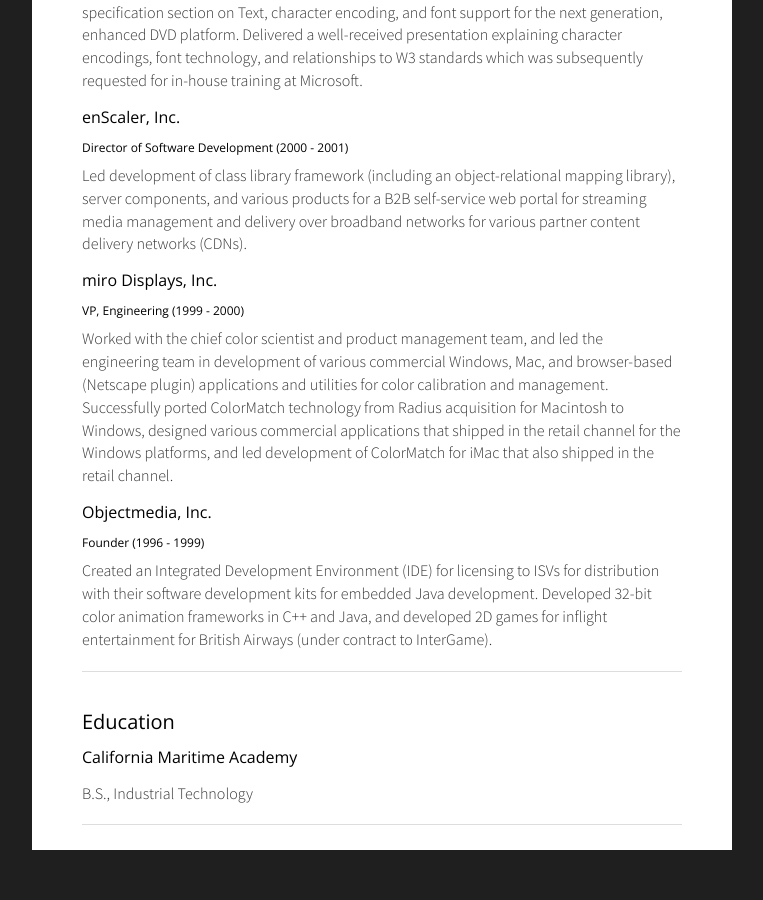
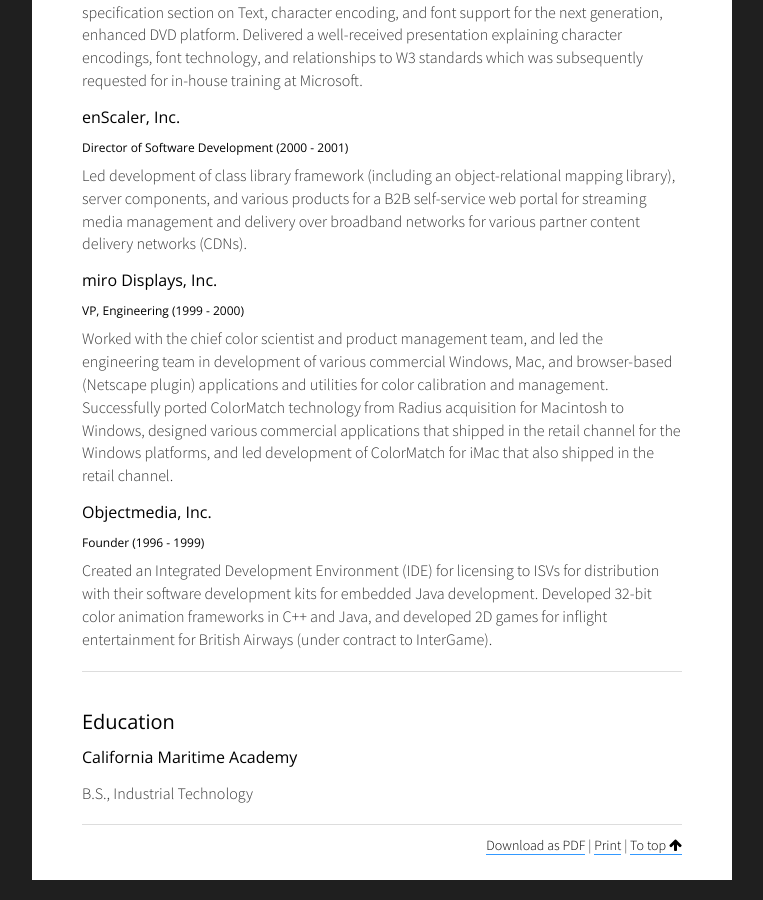
Before and after one commit to subfuzion/subfuzion.github.io, a Jekyll site: the page resume/index.html, which Jekyll copies as it is, in a window 1280 px wide and 900 px high, scrolled down 3298 px. Shown: the whole window, without its empty margins (258-1021 px from the left). Built offline with Jekyll 4.4.1, drawn with Linux system fonts in a browser that asks for light colours; nearby versions of some CDN libraries; library files that are not in the unit come from our copies; before the commit the page ends 4168 px from its top, so only the background shows below that.

Commit message:
updated resume and added download pdf support

```diff
--- a/resume/index.html
+++ b/resume/index.html
@@ -345,6 +345,11 @@
   </div>
 </article>
 
+<!-- Footer -->
+<footer>
+  <a href="TonyPujals-Resume.pdf">Download as PDF</a> | <a href="#" onclick="javascript:window.print();">Print</a> | <a href="#top">To top <i class="icon-arrow-up"></i></a>
+</footer>
+
 </section>
 
 <script
```
Also changed, not shown: 1 other file.
